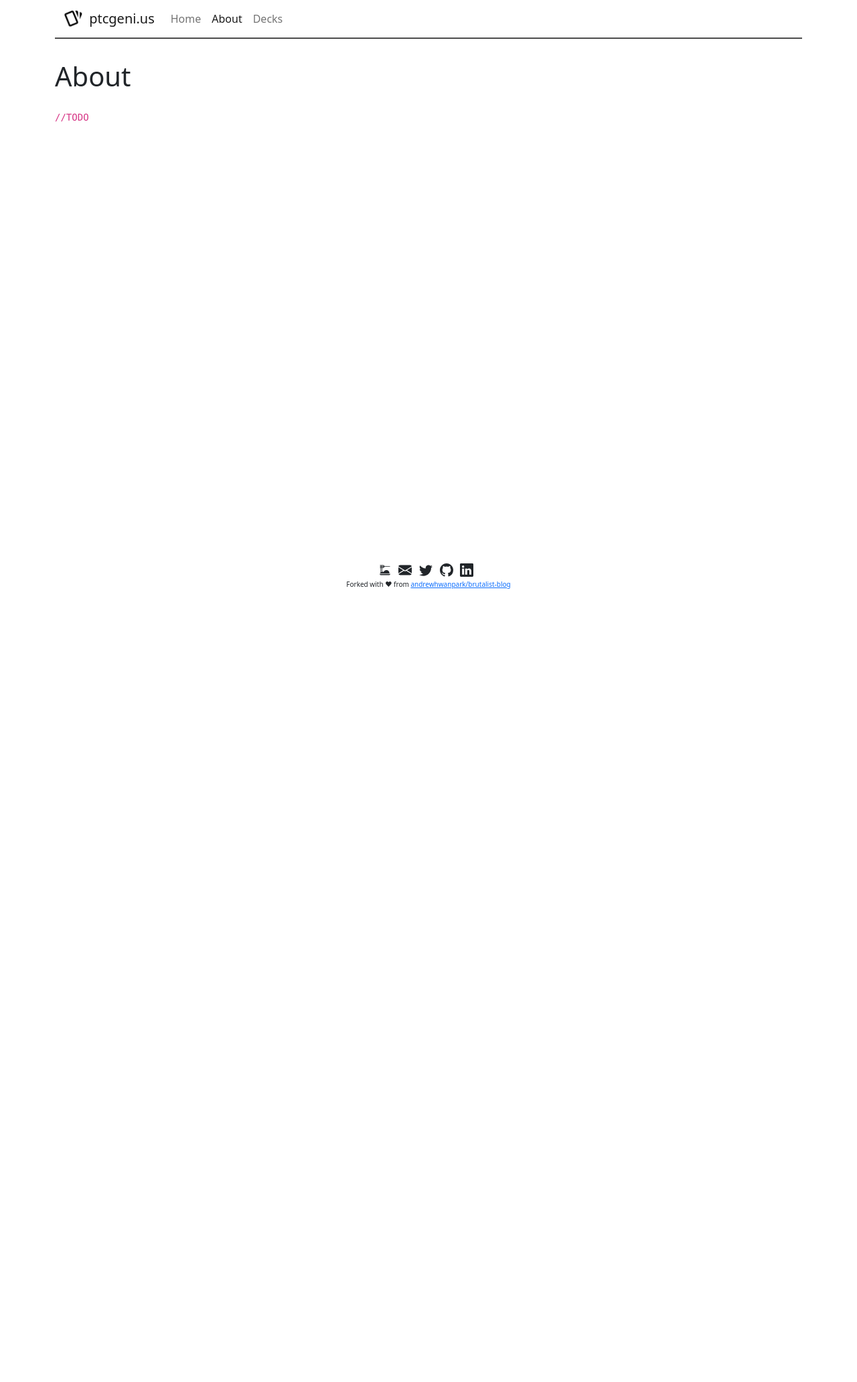
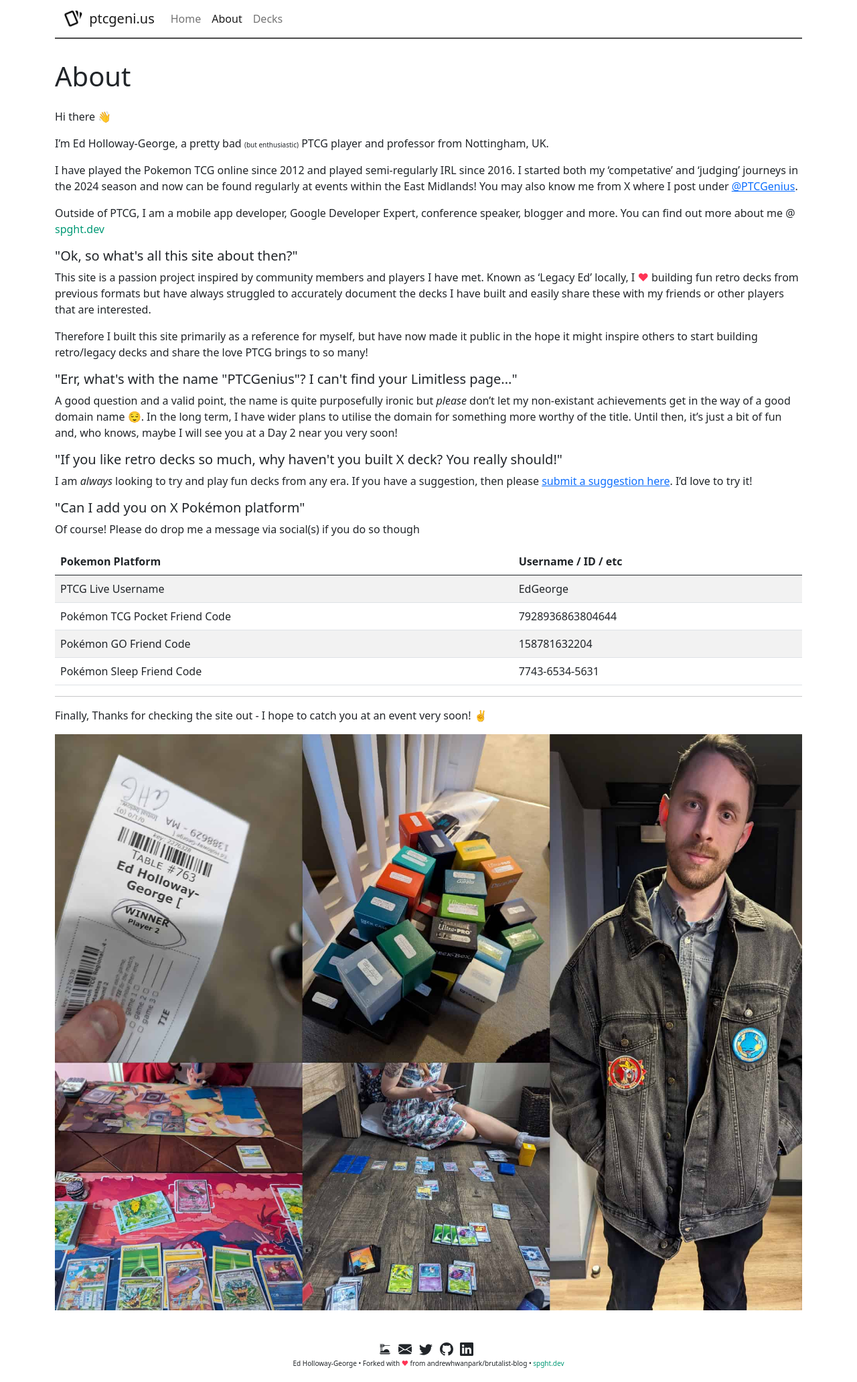
Before and after one commit to ed-george/ptcgenius.github.io, a Jekyll site: the page built from about.md, in a window 1280 px wide. Shown: the whole page at 67% size. Built offline with Jekyll 4.4.1, drawn with Linux system fonts in a browser that asks for light colours; before the commit the page ends 900 px from its top, so only the background shows below that.

Commit message:
Update layout and add 2017 decks

```diff
--- a/_includes/footer.html
+++ b/_includes/footer.html
@@ -1,4 +1,4 @@
 <footer class="footer mt-auto py-3">
   <div class="container footer-container">{% include svg_icons.html %}</div>
-  <div class="container footer-container">Forked with &hearts; from <a href="https://github.com/andrewhwanpark/brutalist-blog" target="_blank">andrewhwanpark/brutalist-blog</a></div>
+  <div class="container footer-container">Ed Holloway-George &bullet; Forked with <span class="love">&hearts;</span> from <a href="https://github.com/andrewhwanpark/brutalist-blog" target="_blank" class="footer-icon-links">andrewhwanpark/brutalist-blog</a> &bullet; <a href ="http://spght.dev" class="spght">spght.dev</a></div>
 </footer>
--- a/_sass/main.scss
+++ b/_sass/main.scss
@@ -79,6 +79,25 @@
   font-size: x-small;
 }
 
+.report-issue {
+  font-size: x-small;
+}
+
+.smol {
+  font-size: x-small;
+}
+
+.love {
+  color: #FF3355;
+}
+
+.spght,
+.spght:hover,
+.spght:focus {
+  color: #009975;
+  text-decoration: none;
+}
+
 @media (prefers-color-scheme: dark) {
   .footer-icon-links {
     text-decoration: none;
--- a/about.md
+++ b/about.md
@@ -4,4 +4,41 @@
 permalink: /about/
 ---
 
-`//TODO`
+Hi there 👋
+
+I'm Ed Holloway-George, a pretty bad <span class="smol">(but enthusiastic)</span> PTCG player and professor from Nottingham, UK.
+
+I have played the Pokemon TCG online since 2012 and played semi-regularly IRL since 2016. I started both my 'competative' and 'judging' journeys in the 2024 season and now can be found regularly at events within the East Midlands! You may also know me from X where I post under [@PTCGenius](https://x.com/PTCGenius).
+
+Outside of PTCG, I am a mobile app developer, Google Developer Expert, conference speaker, blogger and more. You can find out more about me @ <a href ="http://spght.dev" class="spght">spght.dev</a>
+
+<h5>"Ok, so what's all this site about then?"</h5>
+
+This site is a passion project inspired by community members and players I have met. Known as 'Legacy Ed' locally, I <span class="love">&hearts;</span> building fun retro decks from previous formats but have always struggled to accurately document the decks I have built and easily share these with my friends or other players that are interested.
+
+Therefore I built this site primarily as a reference for myself, but have now made it public in the hope it might inspire others to start building retro/legacy decks and share the love PTCG brings to so many!
+
+<h5>"Err, what's with the name "PTCGenius"? I can't find your Limitless page..."</h5>
+
+A good question and a valid point, the name is quite purposefully ironic but _please_ don't let my non-existant achievements get in the way of a good domain name 😌. In the long term, I have wider plans to utilise the domain for something more worthy of the title. Until then, it's just a bit of fun and, who knows, maybe I will see you at a Day 2 near you very soon!
+
+<h5>"If you like retro decks so much, why haven't you built X deck? You really should!"</h5>
+
+I am _always_ looking to try and play fun decks from any era. If you have a suggestion, then please [submit a suggestion here](https://github.com/ed-george/ptcgenius.github.io/issues/new?assignees=ed-george&labels=enhancement&projects=&template=request-a-deck.md&title=%5BREQUEST%5D+Deck%3A+XXX). I'd love to try it!
+
+<h5>"Can I add you on X Pokémon platform"</h5>
+
+Of course! Please do drop me a message via social(s) if you do so though
+
+| Pokemon Platform               | Username / ID / etc |
+|--------------------------------|---------------------|
+| PTCG Live Username             | EdGeorge            |
+| Pokémon TCG Pocket Friend Code | 7928936863804644    |
+| Pokémon GO Friend Code         | 158781632204        |
+| Pokémon Sleep Friend Code      | 7743-6534-5631      |
+
+<hr>
+
+Finally, Thanks for checking the site out - I hope to catch you at an event very soon! ✌️
+
+![]({{site.baseurl}}/assets/images/about.jpg)
```
Also changed, not shown: _decks/2017-decidueye-ninetales.md (added, +109 -0 lines), _decks/2017-drampa-garb.md (added, +105 -0 lines), _layouts/deck.html (+8 -0 lines), assets/images/about.jpg (added).
